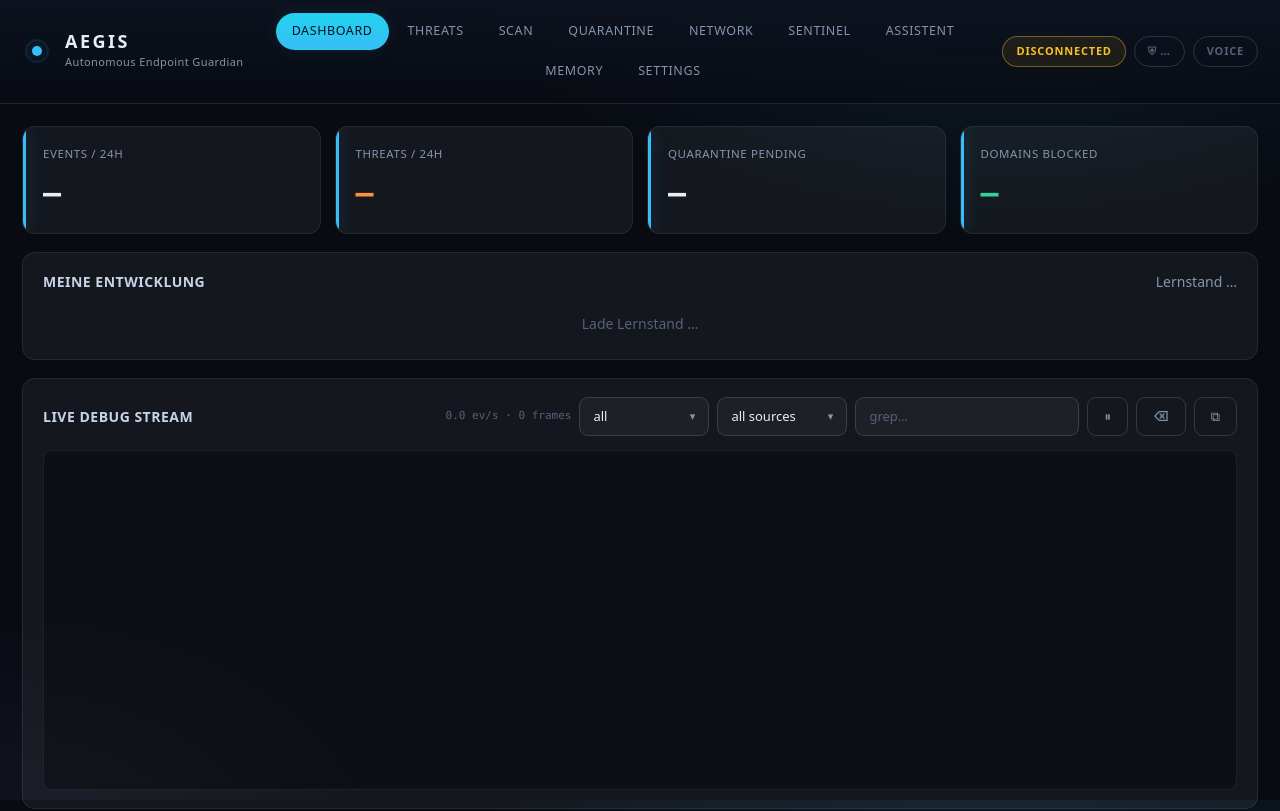
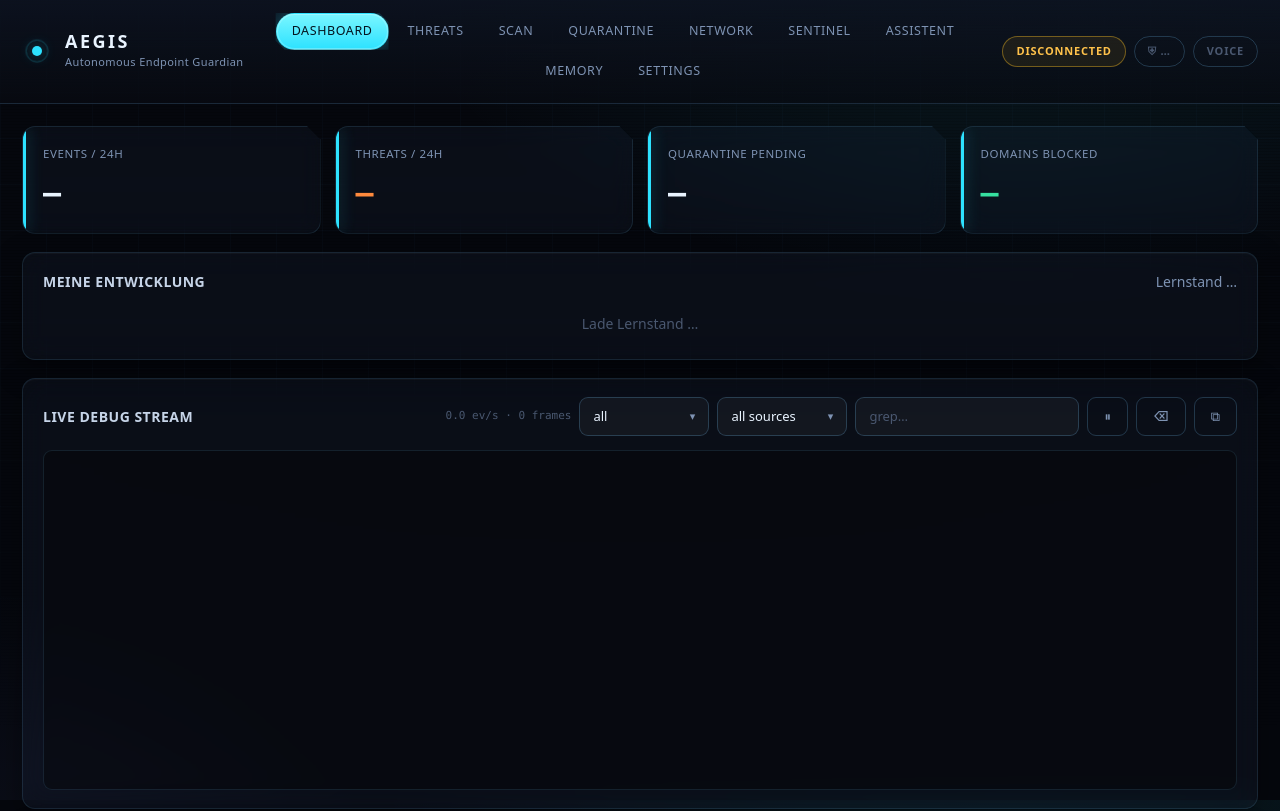
Before and after one commit to user0346/aegis, a browser extension: page aegis2/ui/web/index.html in a window 1280 px wide. Shown: the top 811 px of the page. Drawn offline with Linux system fonts and the light colour scheme.

Commit message:
feat(ui): Jarvis-HUD-Redesign (Stufe 1) — Arc-Reactor-Cyan-Palette + HUD-Feld
style.css: neue Palette (tiefes Navy-Schwarz #05070d + Arc-Reactor-Cyan #2de2ff,
HUD-Linien, --bracket/--acc-ice/--glow-strong/--fd ergaenzt; alte Token-Namen erhalten
-> nichts bricht). body::before = fixes Tech-Gitter + CRT-Scanlines + Vignette. Glas-
Karten (backdrop-blur+shadow), Notch-Tabs (clip-path), Telemetrie-Kacheln (clip-path).
Alle JS-Hooks (.brain-overlay-label/.vs-*/.dd/.sig-panel) unveraendert. Live: loadFinished ok.
Spec aus Web-Recherche (Arwes/HUD). Stufe 2 (Orb-Ringe/Brackets) folgt.

Co-Authored-By: Claude Opus 4.8 <noreply@anthropic.com>

```diff
--- a/aegis2/ui/web/style.css
+++ b/aegis2/ui/web/style.css
@@ -2,28 +2,40 @@
    AEGIS V2 — Security-Ops Dark Glass (v2.1.0)
    ============================================================ */
 :root{
-  --bg:#080b12; --bg2:#0b1019; --bg3:#0e1422;
-  --panel:rgba(255,255,255,.05); --panel-2:rgba(255,255,255,.07);
-  --line:rgba(255,255,255,.075); --line-2:rgba(255,255,255,.14);
-  --txt:#e7eef7; --muted:#8595ad; --dim:#566178;
-  --acc:#38bdf8; --acc2:#22d3ee; --acc-deep:#0e7490;
-  --glow:rgba(56,189,248,.35); --glow-soft:rgba(56,189,248,.10);
-  --ok:#34d399; --warn:#fbbf24; --threat:#fb923c; --crit:#f87171; --quar:#a78bfa;
+  /* JARVIS-HUD: tiefes Navy-Schwarz + Arc-Reactor-Cyan */
+  --bg:#05070d; --bg2:#080c15; --bg3:#0b111d; --bg-ink:#02040a;
+  --panel:rgba(140,190,255,.045); --panel-2:rgba(140,190,255,.07);
+  --line:rgba(120,200,255,.12); --line-2:rgba(120,200,255,.22); --bracket:rgba(60,230,255,.55);
+  --txt:#e9f4ff; --muted:#7e93b3; --dim:#4a5870;
+  --acc:#2de2ff; --acc2:#7af6ff; --acc-deep:#0a6f8a; --acc-ice:#a9b9ff;
+  --glow:rgba(45,226,255,.40); --glow-soft:rgba(45,226,255,.12); --glow-strong:rgba(45,226,255,.65);
+  --ok:#36e0a0; --warn:#ffc24b; --threat:#ff8a3d; --crit:#ff5470; --quar:#b694ff;
   --r:13px; --r-sm:9px; --r-xs:6px;
   --fs:ui-sans-serif,system-ui,"Segoe UI",Roboto,Inter,sans-serif;
   --fm:ui-monospace,"Cascadia Code","Consolas",monospace;
+  --fd:"Segoe UI",system-ui,ui-sans-serif,sans-serif;
 }
 *{box-sizing:border-box}
 html,body{margin:0;height:100%}
 body{
   background:
-    radial-gradient(900px 500px at 78% -8%, rgba(56,189,248,.10), transparent 60%),
-    radial-gradient(700px 460px at 0% 108%, rgba(167,139,250,.07), transparent 55%),
+    radial-gradient(1100px 620px at 80% -10%, rgba(45,226,255,.10), transparent 60%),
+    radial-gradient(820px 540px at -5% 110%, rgba(122,140,255,.06), transparent 55%),
     var(--bg);
   color:var(--txt); font-family:var(--fs); font-size:14px; line-height:1.5;
   -webkit-font-smoothing:antialiased;
 }
-#app{display:flex; flex-direction:column; min-height:100vh}
+/* fixes HUD-Feld: feines Tech-Gitter + CRT-Scanlines + Vignette, hinter allem */
+body::before{
+  content:""; position:fixed; inset:0; z-index:0; pointer-events:none; opacity:.7;
+  background:
+    linear-gradient(rgba(120,200,255,.035) 1px, transparent 1px) 0 0/46px 46px,
+    linear-gradient(90deg, rgba(120,200,255,.035) 1px, transparent 1px) 0 0/46px 46px,
+    repeating-linear-gradient(0deg, rgba(0,0,0,.16) 0 1px, transparent 1px 3px);
+  -webkit-mask:radial-gradient(130% 100% at 50% 0%, #000 55%, transparent 100%);
+  mask:radial-gradient(130% 100% at 50% 0%, #000 55%, transparent 100%);
+}
+#app{display:flex; flex-direction:column; min-height:100vh; position:relative; z-index:1}
 .muted{color:var(--muted)} .mono{font-family:var(--fm)}
 h1,h2,h3{margin:0; font-weight:600; letter-spacing:.2px}
 ::selection{background:rgba(56,189,248,.28)}
@@ -56,7 +68,8 @@ h1,h2,h3{margin:0; font-weight:600; letter-spacing:.2px}
   padding:8px 15px; border-radius:999px; cursor:pointer; transition:.16s;
 }
 .tab:hover{color:var(--txt); background:rgba(255,255,255,.04)}
-.tab.is-active{color:#04141f; background:linear-gradient(180deg,var(--acc2),var(--acc)); box-shadow:0 0 18px var(--glow-soft); border-color:transparent}
+.tab.is-active{color:#04141f; background:linear-gradient(180deg,var(--acc2),var(--acc)); box-shadow:0 0 22px var(--glow), inset 0 0 0 1px rgba(255,255,255,.25); border-color:transparent;
+  clip-path:polygon(0 0,calc(100% - 9px) 0,100% 9px,100% 100%,9px 100%,0 calc(100% - 9px))}
 
 .status-cluster{display:flex; gap:8px; align-items:center}
 .pill{font-size:11px; font-weight:600; letter-spacing:.8px; padding:6px 13px; border-radius:999px; border:1px solid var(--line-2)}
@@ -80,8 +93,10 @@ h1,h2,h3{margin:0; font-weight:600; letter-spacing:.2px}
 
 /* ---------- cards / glass ---------- */
 .card{
-  background:var(--panel); border:1px solid var(--line); border-radius:var(--r);
+  position:relative; background:var(--panel); border:1px solid var(--line); border-radius:var(--r);
   padding:18px 20px; margin-bottom:18px;
+  backdrop-filter:blur(14px) saturate(1.15);
+  box-shadow:0 10px 30px rgba(0,0,0,.35), inset 0 1px 0 rgba(255,255,255,.03);
 }
 .card-head{display:flex; align-items:center; justify-content:space-between; gap:12px; margin-bottom:14px}
 .card-head h2{font-size:14px; font-weight:600; letter-spacing:.5px; text-transform:uppercase; color:#c6d4e8}
@@ -91,6 +106,8 @@ h1,h2,h3{margin:0; font-weight:600; letter-spacing:.2px}
 .stat-tile{
   position:relative; background:var(--panel); border:1px solid var(--line);
   border-radius:var(--r); padding:18px 20px; overflow:hidden;
+  backdrop-filter:blur(12px) saturate(1.15);
+  clip-path:polygon(0 0,calc(100% - 14px) 0,100% 14px,100% 100%,0 100%);
 }
 .stat-tile::before{content:""; position:absolute; left:0; top:0; bottom:0; width:3px; background:var(--acc); box-shadow:0 0 16px var(--glow)}
 .stat-label{font-size:11.5px; letter-spacing:.6px; text-transform:uppercase; color:var(--muted); margin-bottom:8px}
```
